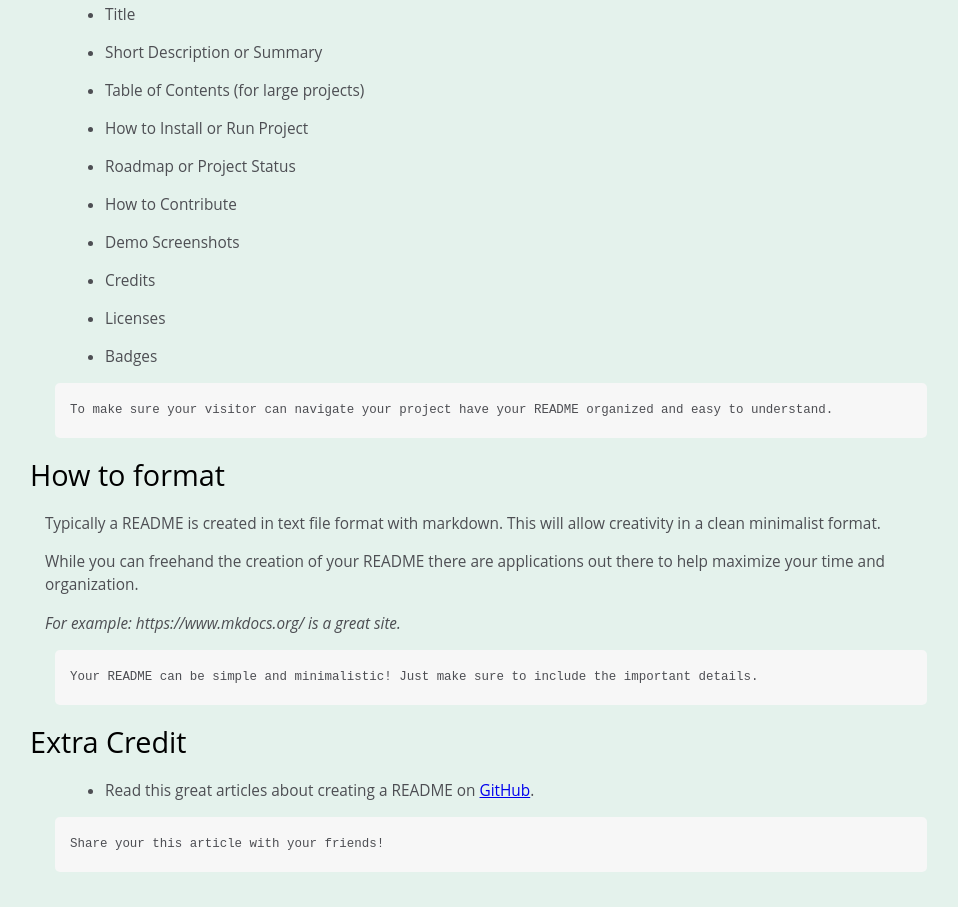
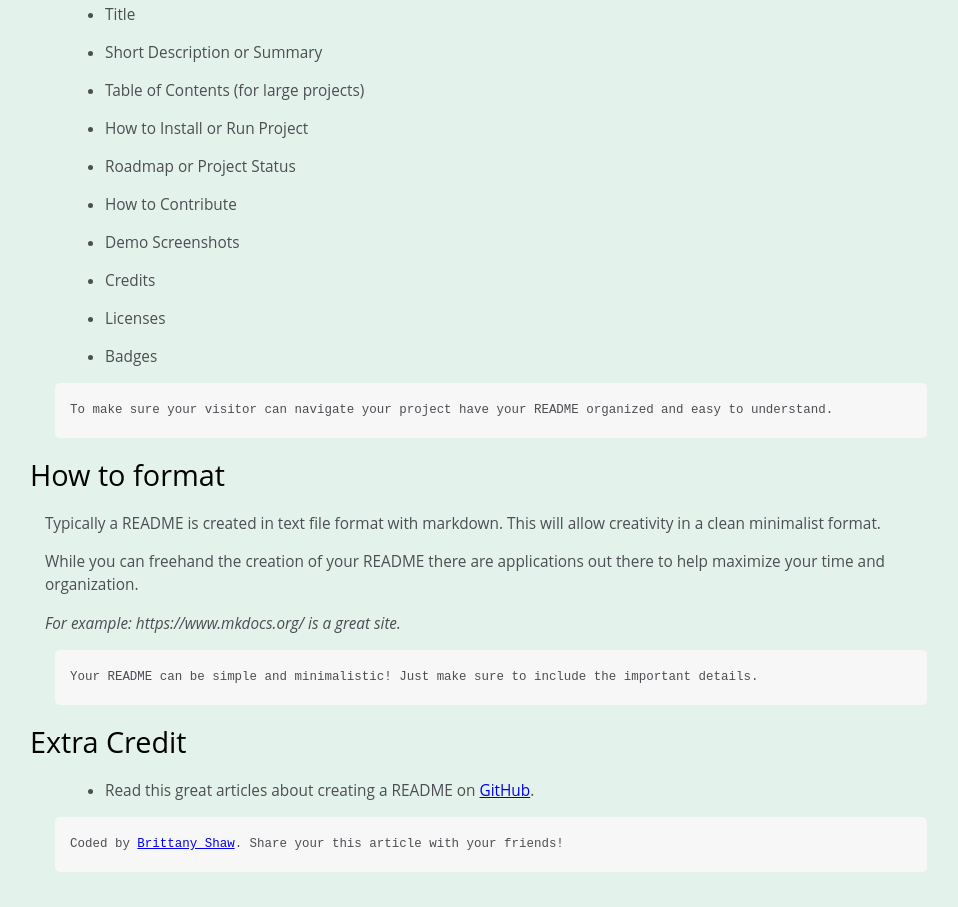
Before and after one commit to NotesFromBritt/READMEhowto, a plain HTML site: page index.html in a window 1280 px wide. Shown: the part 1127-2034 px from the top of the page, without its empty margins (308-1266 px from the left). Drawn offline with Linux system fonts and the light colour scheme.

Commit message:
Update index.html

```diff
--- a/index.html
+++ b/index.html
@@ -117,7 +117,11 @@
           >.
         </li>
       </ul>
-      <code>Share your this article with your friends!</code>
+      <code>Coded by <a
+            href="https://twitter.com/tinymrsb"
+            target="_blank"
+            >Brittany Shaw</a
+          >. Share your this article with your friends!</code>
     </article>
   </section>
 </main>
```
